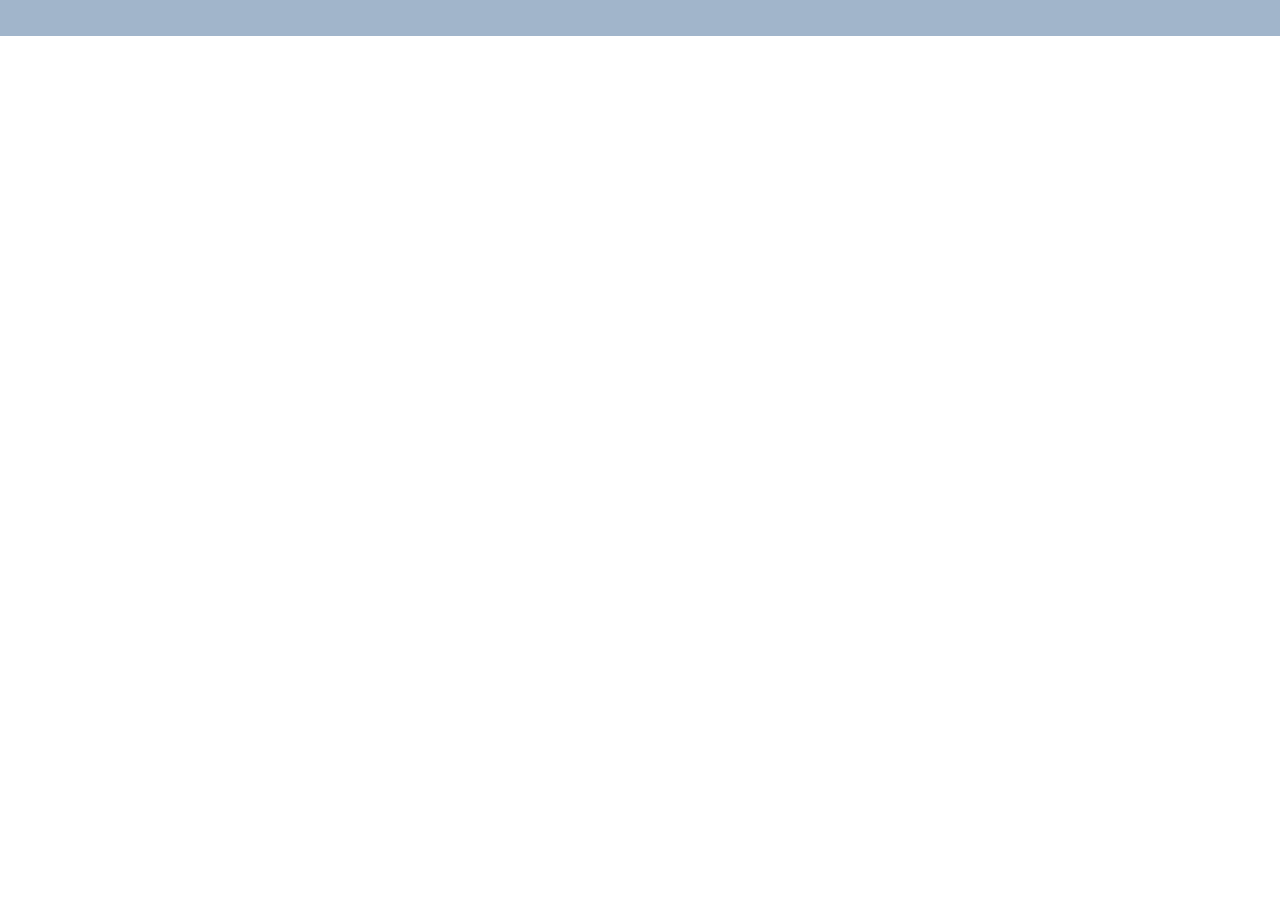
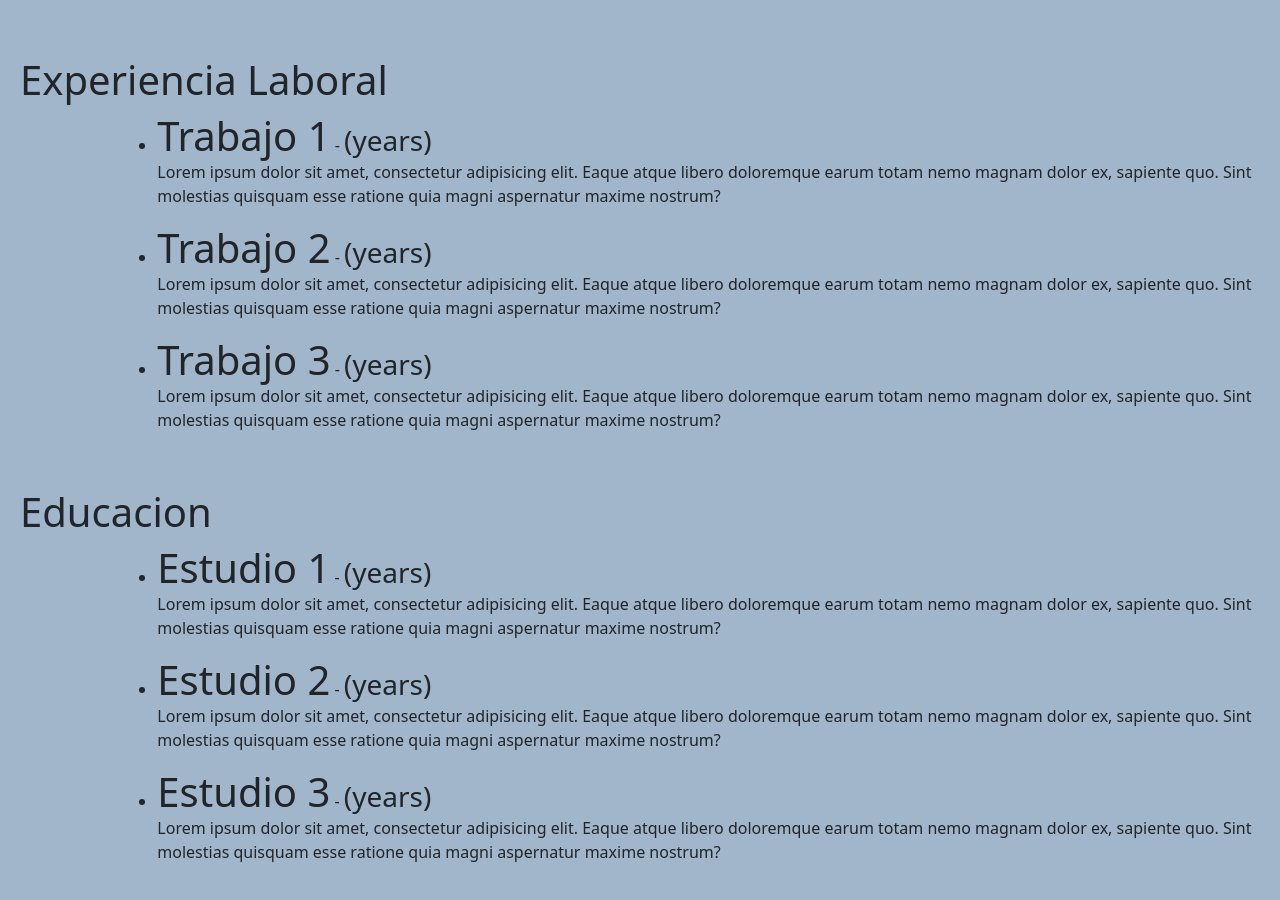
Before and after one commit to luis-guillermo-martinez/Proy_AP, an Angular app in the folder Port_LuisGMartinez/: page / in a window 1280 px wide. Shown: the part 856-1756 px from the top of the page. Before the commit the page ends 892 px from the top, so only its background shows below. Built offline with nearby package versions, Linux system fonts and the light colour scheme.

Commit message:
Educacion-Experiencia

```diff
--- a/Port_LuisGMartinez/src/app/app.component.html
+++ b/Port_LuisGMartinez/src/app/app.component.html
@@ -1,2 +1,4 @@
 <app-header></app-header>
 <app-acerca-de></app-acerca-de>
+<app-experiencia></app-experiencia>
+<app-educacion></app-educacion>
--- a/Port_LuisGMartinez/src/app/app.module.ts
+++ b/Port_LuisGMartinez/src/app/app.module.ts
@@ -8,6 +8,8 @@
 import { SocialesComponent } from './components/sociales/sociales.component';
 import { BannerComponent } from './components/banner/banner.component';
 import { AcercaDeComponent } from './components/acerca-de/acerca-de.component';
+import { ExperienciaComponent } from './components/experiencia/experiencia.component';
+import { EducacionComponent } from './components/educacion/educacion.component';
 
 @NgModule({
   declarations: [
@@ -16,7 +18,9 @@
     LogoAPComponent,
     SocialesComponent,
     BannerComponent,
-    AcercaDeComponent
+    AcercaDeComponent,
+    ExperienciaComponent,
+    EducacionComponent
   ],
   imports: [
     BrowserModule,
--- /dev/null
+++ b/Port_LuisGMartinez/src/app/components/educacion/educacion.component.css
@@ -0,0 +1,10 @@
+.row{
+    padding: 20px;
+
+}
+div{
+    background-color: #a1b5cb;
+}
+h1,h3{
+    display:inline
+}
--- /dev/null
+++ b/Port_LuisGMartinez/src/app/components/educacion/educacion.component.html
@@ -0,0 +1,18 @@
+<div class="row">
+    <h1> Educacion</h1>
+    <div class="col-lg-1"></div>
+    <div class="col-lg-11">
+       <ul>
+           <li><h1> Estudio 1</h1> - <h3>(years)</h3>
+           <p>Lorem ipsum dolor sit amet, consectetur adipisicing elit. Eaque atque libero doloremque earum totam nemo magnam dolor ex, sapiente quo. Sint molestias quisquam esse ratione quia magni aspernatur maxime nostrum?</p></li>
+       </ul>
+       <ul>
+           <li><h1>Estudio 2</h1> - <h3>(years)</h3>
+           <p>Lorem ipsum dolor sit amet, consectetur adipisicing elit. Eaque atque libero doloremque earum totam nemo magnam dolor ex, sapiente quo. Sint molestias quisquam esse ratione quia magni aspernatur maxime nostrum?</p></li>
+       </ul>
+       <ul>
+           <li><h1> Estudio 3</h1> - <h3>(years)</h3>
+           <p>Lorem ipsum dolor sit amet, consectetur adipisicing elit. Eaque atque libero doloremque earum totam nemo magnam dolor ex, sapiente quo. Sint molestias quisquam esse ratione quia magni aspernatur maxime nostrum?</p></li>
+       </ul>
+        </div>
+</div>
--- /dev/null
+++ b/Port_LuisGMartinez/src/app/components/educacion/educacion.component.ts
@@ -0,0 +1,15 @@
+import { Component, OnInit } from '@angular/core';
+
+@Component({
+  selector: 'app-educacion',
+  templateUrl: './educacion.component.html',
+  styleUrls: ['./educacion.component.css']
+})
+export class EducacionComponent implements OnInit {
+
+  constructor() { }
+
+  ngOnInit(): void {
+  }
+
+}
--- /dev/null
+++ b/Port_LuisGMartinez/src/app/components/experiencia/experiencia.component.css
@@ -0,0 +1,10 @@
+.row{
+    padding: 20px;
+
+}
+div{
+    background-color: #a1b5cb;
+}
+h1,h3{
+    display:inline
+}
--- /dev/null
+++ b/Port_LuisGMartinez/src/app/components/experiencia/experiencia.component.html
@@ -0,0 +1,18 @@
+<div class="row">
+     <h1> Experiencia Laboral</h1>
+     <div class="col-lg-1"></div>
+     <div class="col-lg-11">
+        <ul>
+            <li><h1> Trabajo 1</h1> - <h3>(years)</h3>
+            <p>Lorem ipsum dolor sit amet, consectetur adipisicing elit. Eaque atque libero doloremque earum totam nemo magnam dolor ex, sapiente quo. Sint molestias quisquam esse ratione quia magni aspernatur maxime nostrum?</p></li>
+        </ul>
+        <ul>
+            <li><h1> Trabajo 2</h1> - <h3>(years)</h3>
+            <p>Lorem ipsum dolor sit amet, consectetur adipisicing elit. Eaque atque libero doloremque earum totam nemo magnam dolor ex, sapiente quo. Sint molestias quisquam esse ratione quia magni aspernatur maxime nostrum?</p></li>
+        </ul>
+        <ul>
+            <li><h1> Trabajo 3</h1> - <h3>(years)</h3>
+            <p>Lorem ipsum dolor sit amet, consectetur adipisicing elit. Eaque atque libero doloremque earum totam nemo magnam dolor ex, sapiente quo. Sint molestias quisquam esse ratione quia magni aspernatur maxime nostrum?</p></li>
+        </ul>
+         </div>
+ </div>
--- /dev/null
+++ b/Port_LuisGMartinez/src/app/components/experiencia/experiencia.component.ts
@@ -0,0 +1,15 @@
+import { Component, OnInit } from '@angular/core';
+
+@Component({
+  selector: 'app-experiencia',
+  templateUrl: './experiencia.component.html',
+  styleUrls: ['./experiencia.component.css']
+})
+export class ExperienciaComponent implements OnInit {
+
+  constructor() { }
+
+  ngOnInit(): void {
+  }
+
+}
```
Also changed, not shown: 2 other files (tests, documents, lock files or other folders).
